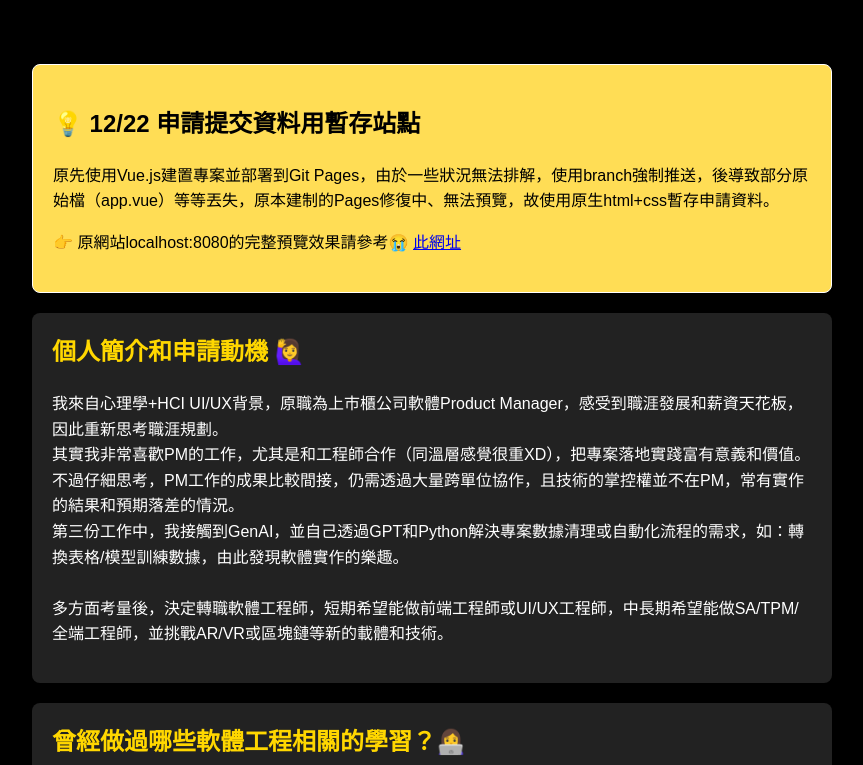
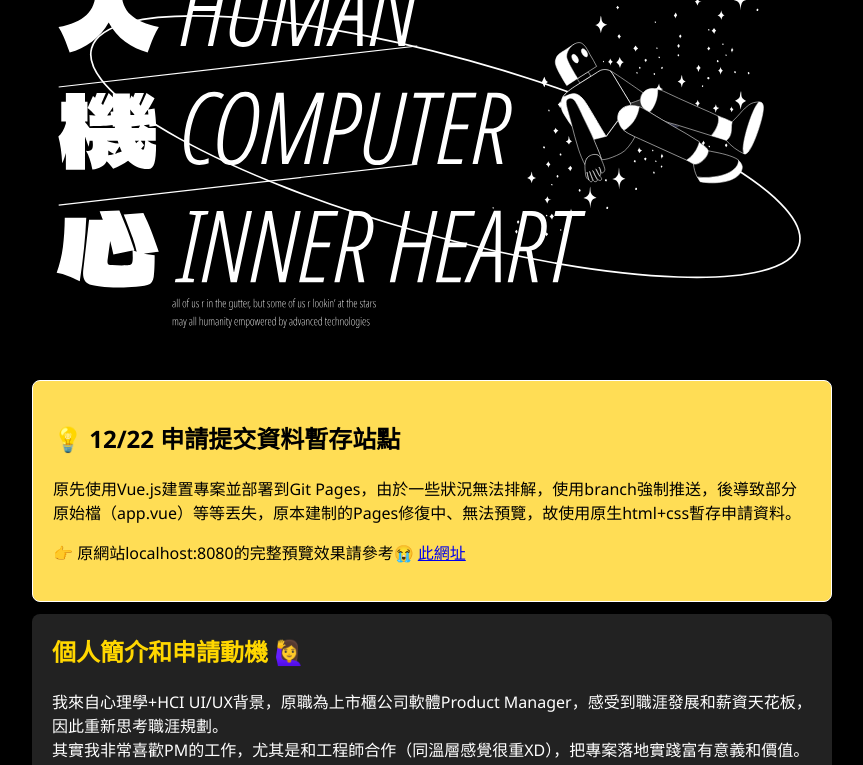
Before and after one commit to clergyyyyy/Bootcamp-Application, a plain HTML site: page index.html in a window 1280 px wide. Shown: the part 176-941 px from the top of the page, without its empty margins (208-1071 px from the left). Drawn offline with Linux system fonts and the light colour scheme.

Commit message:
Update index.html with new changes

```diff
--- a/index.html
+++ b/index.html
@@ -1,38 +1,40 @@
 <!DOCTYPE html>
-<html lang="en">
+<html lang="zh">
 <head>
     <meta charset="UTF-8">
     <meta name="viewport" content="width=device-width, initial-scale=1.0">
     <title>WeHelp Bootcamp Application</title>
     <style>
+        @import url('https://fonts.googleapis.com/css2?family=Noto+Sans:wght@400;700&display=swap');
         body {
             margin: 0;
-            font-family: Arial, sans-serif;
+            font-family: 'Noto Sans', Arial, sans-serif;
             background-color: #000;
             color: #fff;
-            line-height: 1.6;
+            line-height: 1.5;
         }
 
         header {
+            font: 'Noto Sans';
             text-align: center;
             padding: 20px;
         }
 
         .header-graphics {
             width: 100%;
-            max-width: 600px;
-            margin: 20px auto;
+            max-width: 800px;
+            margin: 0px auto;
         }
 
         .content {
             max-width: 800px;
             margin: 0 auto;
-            padding: 20px;
+            padding: 12px;
         }
 
         .card {
             background: #222;
-            margin: 20px 0;
+            margin: 12px 0;
             padding: 20px;
             border-radius: 8px;
             box-shadow: 0 4px 6px rgba(0, 0, 0, 0.3);
@@ -40,7 +42,7 @@
 
         .card2 {
             background: #fd5;
-            margin: 20px 0;
+            margin: 12px 0;
             padding: 20px;
             border: 1px solid #fff;
             border-radius: 8px;
@@ -80,12 +82,12 @@
 <body>
     <header>
         <h1>WeHelp Bootcamp Application 📝</h1>
-        <img class="header-graphics" src="src/assets/banner-graphics2.svg" alt="Header Graphics">
+        <img class="header-graphics" src="src/assets/banner-graphic2.svg" alt="Header Graphics">
     </header>
 
     <div class="content">
         <div class="card2">
-            <h2>💡 12/22 申請提交資料用暫存站點 </h2>
+            <h2>💡 12/22 申請提交資料暫存站點 </h2>
             <p>原先使用Vue.js建置專案並部署到Git Pages，由於一些狀況無法排解，使用branch強制推送，後導致部分原始檔（app.vue）等等丟失，原本建制的Pages修復中、無法預覽，故使用原生html+css暫存申請資料。</p>
             <p>👉 原網站localhost:8080的完整預覽效果請參考😭 <a href="https://drive.google.com/file/d/1vwDxEEBkGNXgvf9TXs5R-wybaB_WU03h/view?usp=drive_link" target="_blank">此網址</a></p>
         </div>
@@ -102,6 +104,9 @@
                 <li>北科大修習資料結構/離散數學課程</li>
                 <li>六角學院前端課程</li>
                 <li>Sandbox GameJam Taipei得獎（使用IDE不用寫code）</li>
+                <a href="https://ndltd.ncl.edu.tw/cgi-bin/gs32/gsweb.cgi/login?o=dnclcdr&s=id=%22109NTHU5836005%22.&searchmode=basic" target="_blank">碩士論文</a>
+                <a href="https://drive.google.com/drive/folders/1v_IAFhzADaSIRS8lfcWmGV-aJe2yyfyZ?usp=drive_link" target="_blank">GameJam成果</a>
+
             </ul>
         </div>
 
```
